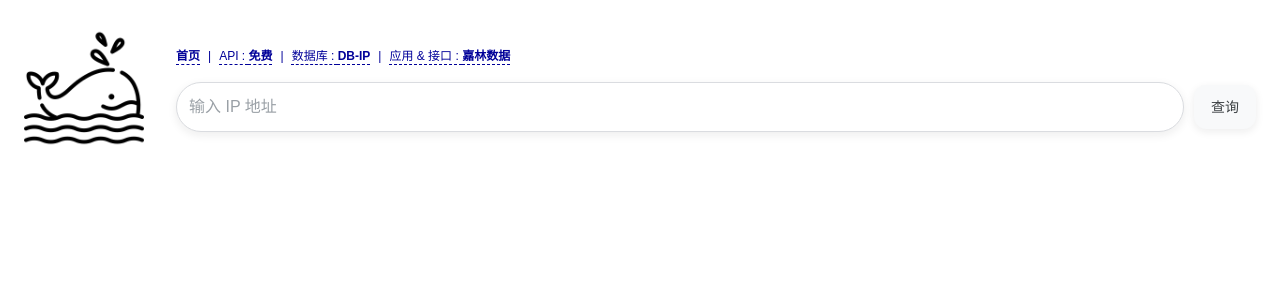
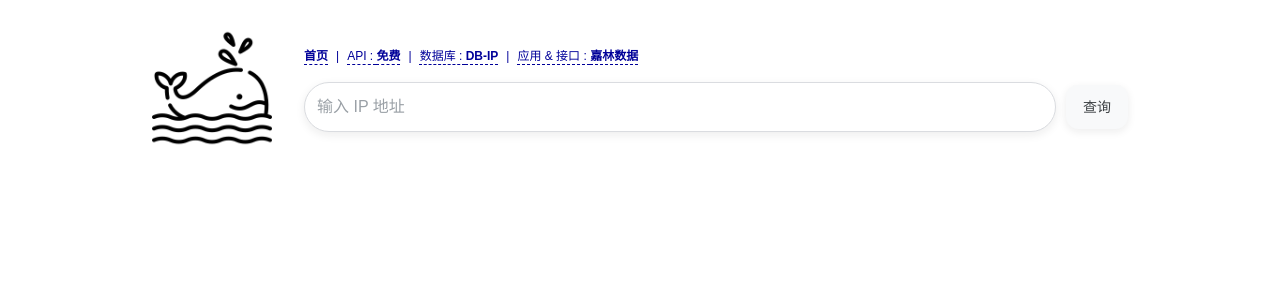
Before and after one commit to garinasset/ip.garinasset.com, a Next.js app: page /ip in a window 1280 px wide. Shown: the top 300 px of the page. Built offline with nearby package versions, Linux system fonts and the light colour scheme.

Commit message:
构建: 修正

```diff
--- a/app/ip/page.tsx
+++ b/app/ip/page.tsx
@@ -5,7 +5,9 @@ import IpPageClient from "./IpPageClient";
 export default function IpPage() {
   return (
     <Suspense fallback={<IpPageLoading />}>
-      <IpPageClient />
+      <div className="mx-auto w-full max-w-[64rem]">
+        <IpPageClient />
+      </div>
     </Suspense>
   );
 }
```
